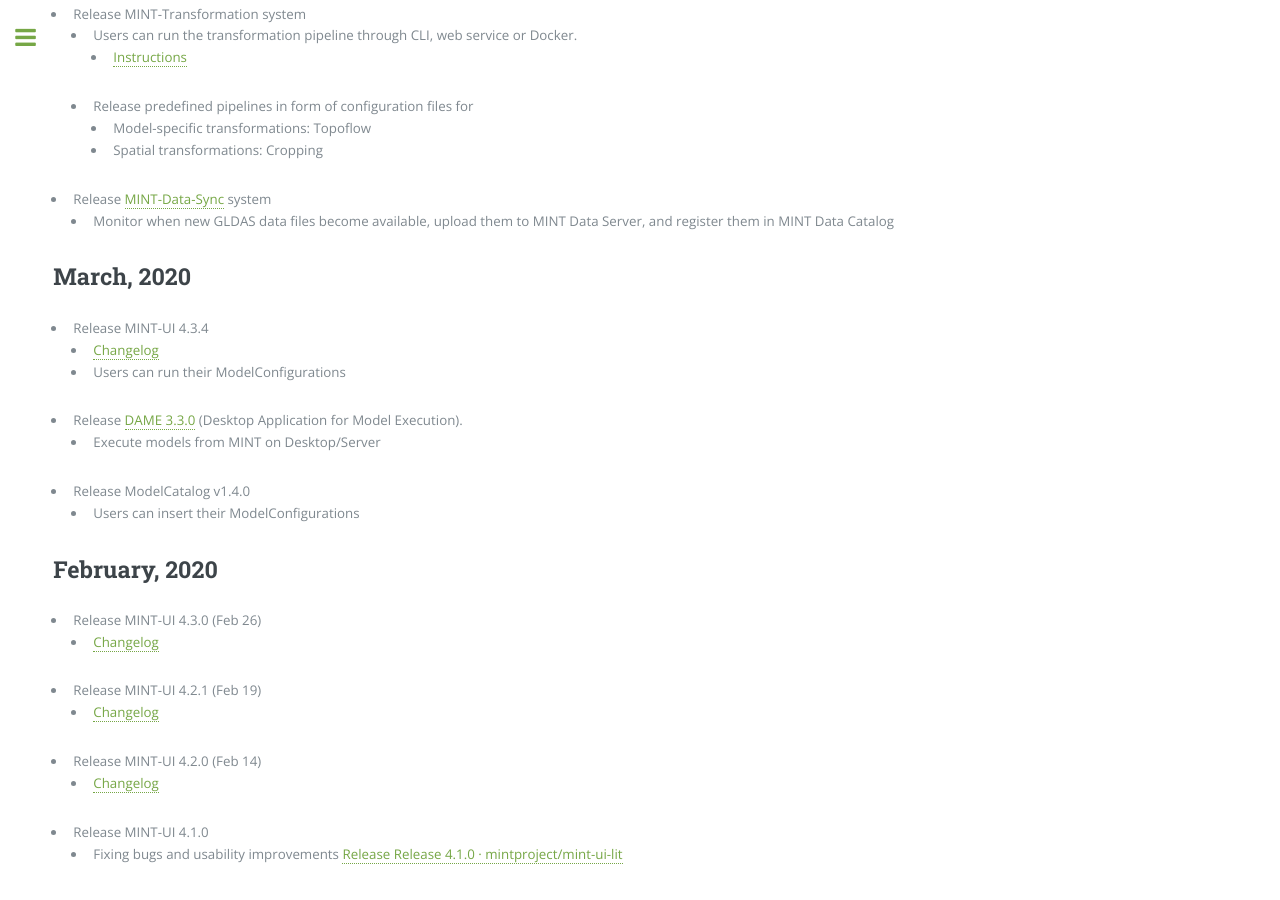
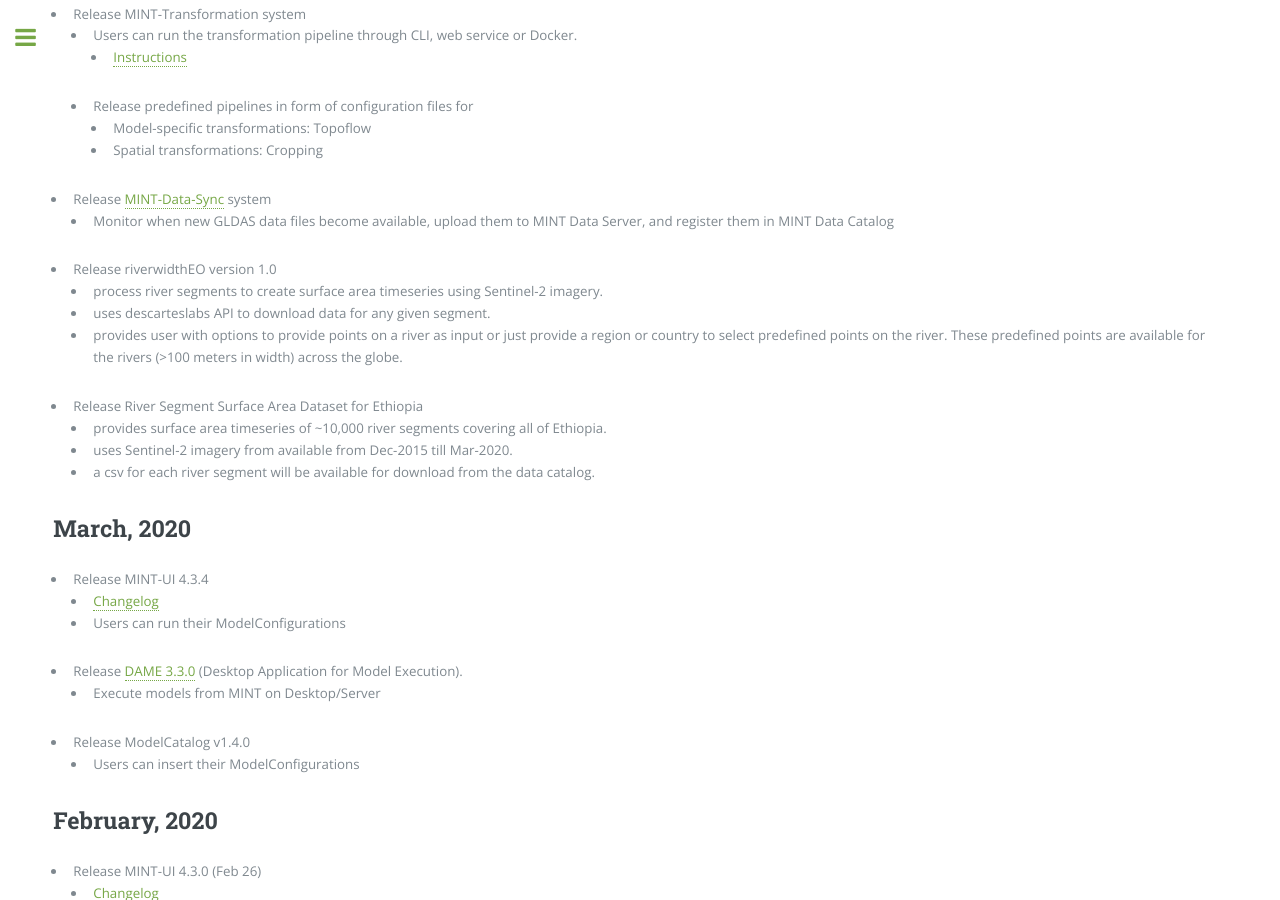
Before and after one commit to KnowledgeCaptureAndDiscovery/MINT, a Jekyll site: the page built from releases.md, in a window 1280 px wide and 900 px high, scrolled down 647 px. Built offline with Jekyll 4.4.1, drawn with Linux system fonts in a browser that asks for light colours.

Commit message:
add April release notes for remote sensing

```diff
--- a/releases.md
+++ b/releases.md
@@ -23,6 +23,17 @@
     * Spatial transformations: Cropping
 * Release [MINT-Data-Sync](https://github.com/mintproject/MINT-Data-Sync) system
   * Monitor when new GLDAS data files become available, upload them to MINT Data Server, and register them in MINT Data Catalog
+
+* Release riverwidthEO version 1.0
+  * process river segments to create surface area timeseries using Sentinel-2 imagery.
+  * uses descarteslabs API to download data for any given segment.
+  * provides user with options to provide points on a river as input or just provide a region or country to select predefined points on the river. These predefined points are available for the rivers (>100 meters in width) across the globe.
+
+* Release River Segment Surface Area Dataset for Ethiopia
+  * provides surface area timeseries of ~10,000 river segments covering all of Ethiopia.
+  * uses Sentinel-2 imagery from available from Dec-2015 till Mar-2020.
+  * a csv for each river segment will be available for download from the data catalog.
+
 
 ## March, 2020
 
```
